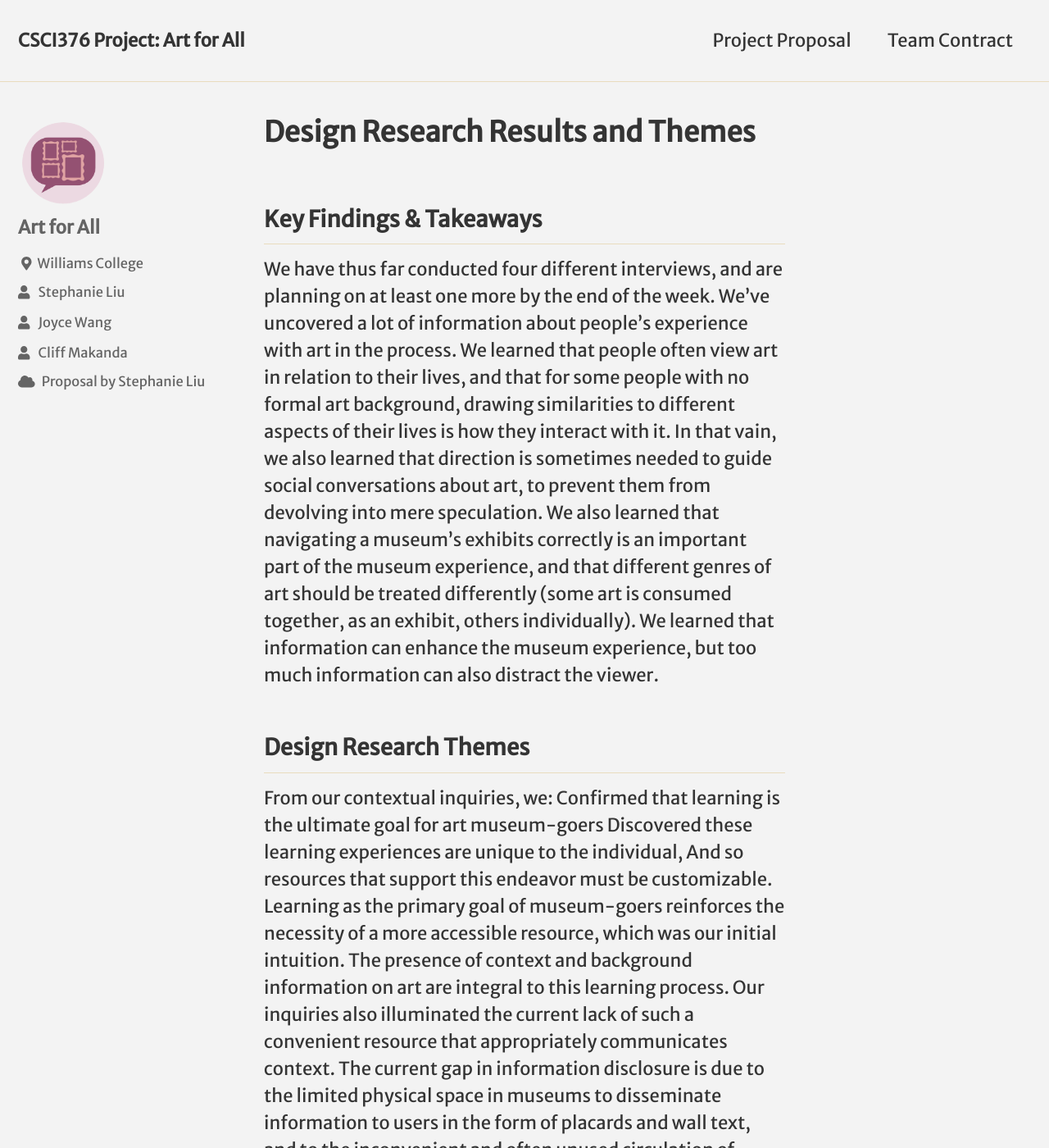
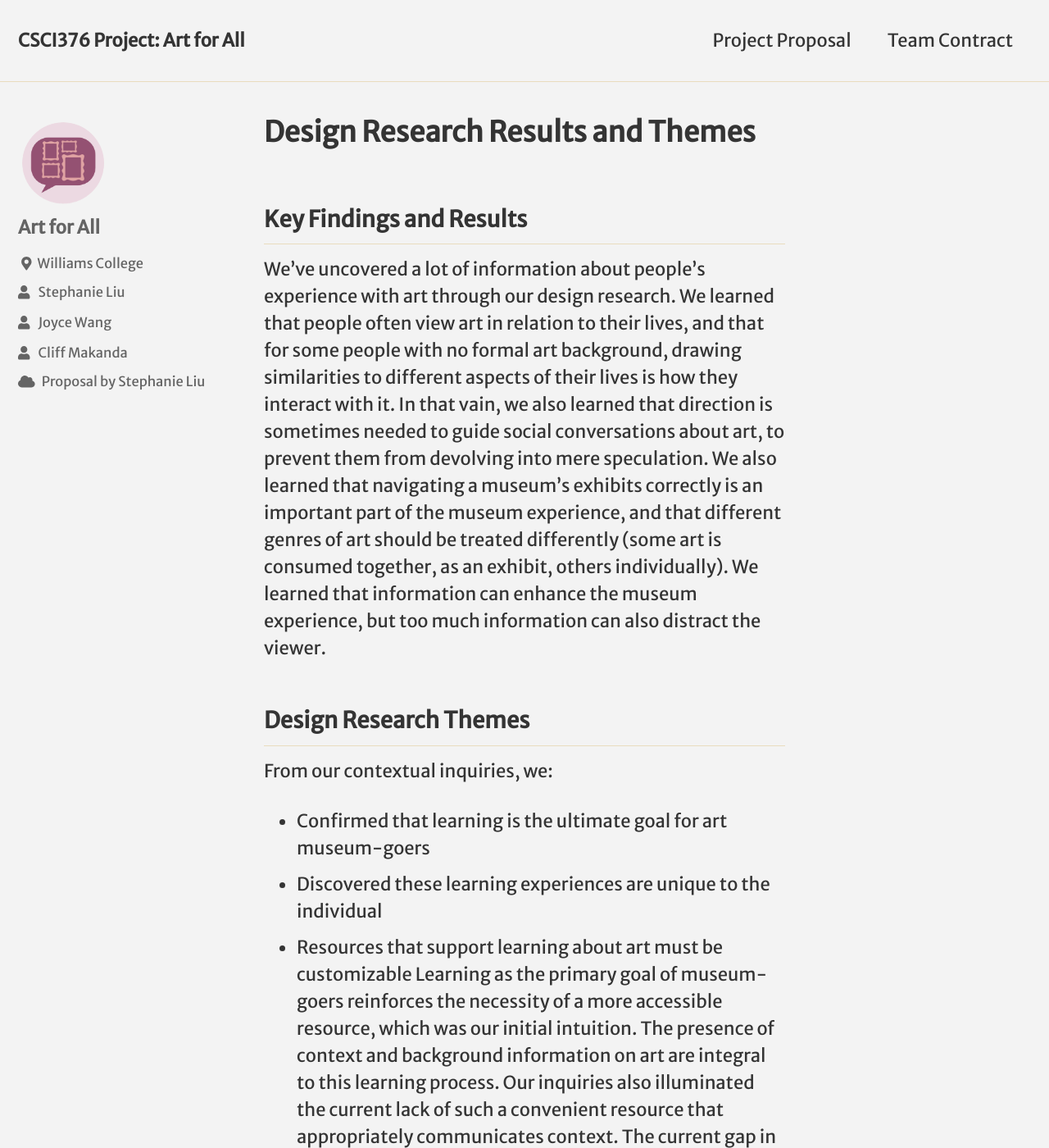
Before and after one commit to sliuu/hciproject, a Jekyll site: the page built from _posts/2018-02-28-design-research-results-and-themes.md, in a window 1280 px wide and 1400 px high. Shown: the whole window at 82% size. Built offline with Jekyll 4.4.1, drawn with Linux system fonts in a browser that asks for light colours; nearby versions of some CDN libraries; some web fonts are replaced; some of the changed text lies outside the part shown.

Commit message:
layout changes

```diff
--- a/_posts/2018-02-28-design-research-results-and-themes.md
+++ b/_posts/2018-02-28-design-research-results-and-themes.md
@@ -3,15 +3,15 @@ title: Design Research Results and Themes
 excerpt: ""
 ---
 
-## Key Findings & Takeaways
+## Key Findings and Results
 
-We have thus far conducted four different interviews, and are planning on at least one more by the end of the week. We’ve uncovered a lot of information about people’s experience with art in the process. We learned that people often view art in relation to their lives, and that for some people with no formal art background, drawing similarities to different aspects of their lives is how they interact with it. In that vain, we also learned that direction is sometimes needed to guide social conversations about art, to prevent them from devolving into mere speculation. We also learned that navigating a museum’s exhibits correctly is an important part of the museum experience, and that different genres of art should be treated differently (some art is consumed together, as an exhibit, others individually). We learned that information can enhance the museum experience, but too much information can also distract the viewer.
+We’ve uncovered a lot of information about people’s experience with art through our design research. We learned that people often view art in relation to their lives, and that for some people with no formal art background, drawing similarities to different aspects of their lives is how they interact with it. In that vain, we also learned that direction is sometimes needed to guide social conversations about art, to prevent them from devolving into mere speculation. We also learned that navigating a museum’s exhibits correctly is an important part of the museum experience, and that different genres of art should be treated differently (some art is consumed together, as an exhibit, others individually). We learned that information can enhance the museum experience, but too much information can also distract the viewer.
 
 ## Design Research Themes
 From our contextual inquiries, we:
-Confirmed that learning is the ultimate goal for art museum-goers
-Discovered these learning experiences are unique to the individual,
-And so resources that support this endeavor must be customizable.
+- Confirmed that learning is the ultimate goal for art museum-goers
+- Discovered these learning experiences are unique to the individual
+- Resources that support learning about art must be customizable
 Learning as the primary goal of museum-goers reinforces the necessity of a more accessible resource, which was our initial intuition. The presence of context and background information on art are integral to this learning process. Our inquiries also illuminated the current lack of such a convenient resource that appropriately communicates context. The current gap in information disclosure is due to the limited physical space in museums to disseminate information to users in the form of placards and wall text, and to the inconvenient and often unused circulation of pamphlets. This apparent mismatch in communicating context confirms the motivation for our design solution. In addition, social discussion is only one aspect of learning, but is a crucial part in gaining new knowledge in an informal way.
 
 We also uncovered on a high level the nature of the learning experience when it comes to art. Because we are dealing with the subjective experience of enjoying art, the entire journey of art learning at museums must also accommodate a range of individual experiences. This personalization must be considered at all points of the learning experience, starting with the initial art background and interest level of the users to how and what they aim to learn. We learned that people enjoy relating art back to their own lives, so they must be able to practice individuality when engaging with any kind of art. In wanting to maintain their autonomy, they may explicitly choose not to learn too much background information about an art piece, and may simply want to engage with it themselves. Users must be able to make this choice for themselves. Social discussion plays a large part in this; it allows users to participate in an informal discussion about art that allows them to gain new knowledge, and yet it still allows them to express their individually. An example of this is when we noticed museum-goers asking museum staff specific questions about art pieces. This was one avenue through which they were able to tailor the amount of background knowledge they wanted to their needs.
```
